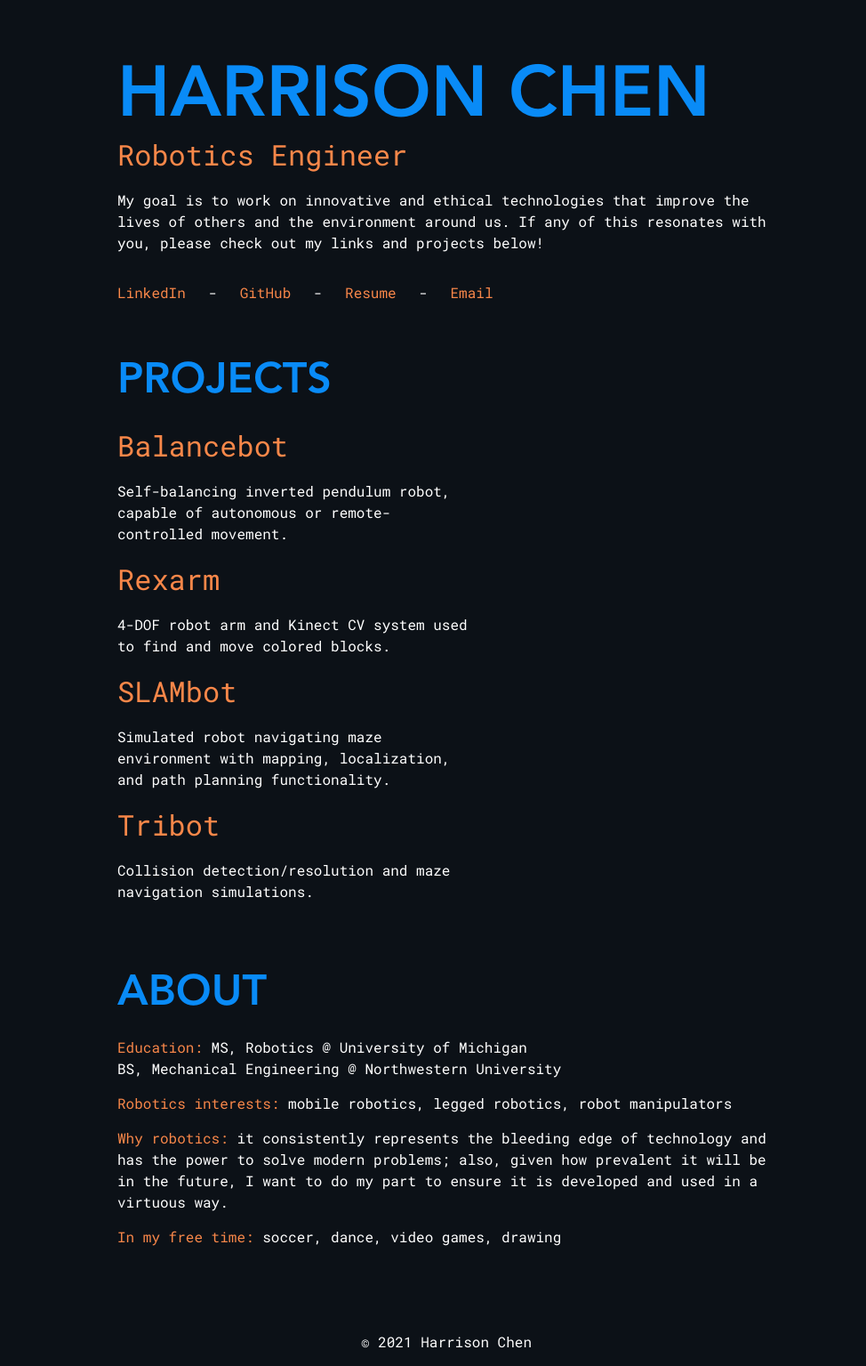
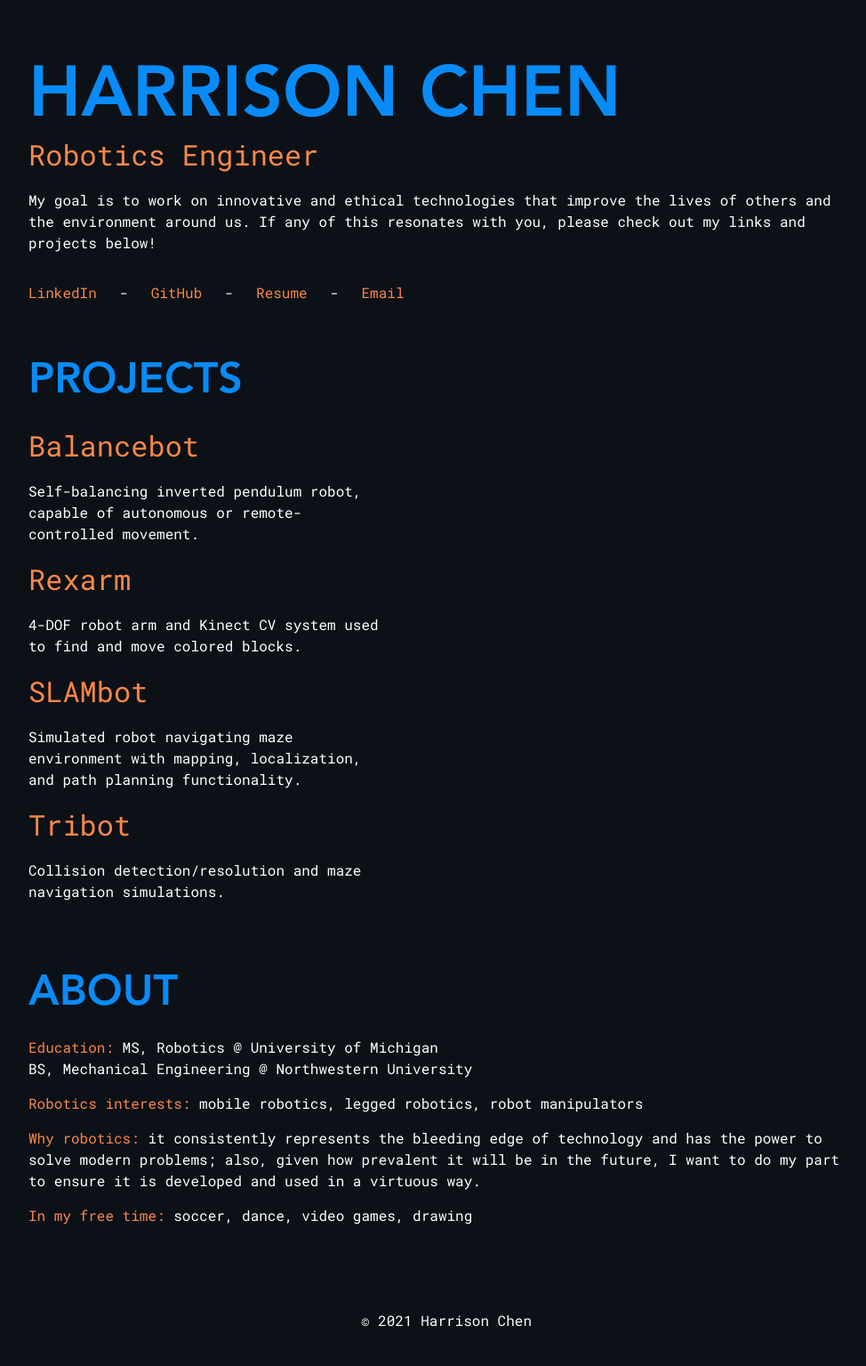
Before and after one commit to chen-harrison/chen-harrison.github.io, a Jekyll site: the page built from index.md, in a window 1280 px wide. Shown: the whole page at 89% size, without its empty margins (138-1112 px from the left). Built offline with Jekyll 4.4.1, drawn with Linux system fonts in a browser that asks for light colours; after the commit the page ends 1511 px from its top, so only the background shows below that.

Commit message:
increase $content-width

```diff
--- a/_sass/regular.scss
+++ b/_sass/regular.scss
@@ -23,7 +23,7 @@ $grey-color-dark:  darken($grey-color, 25%) !default;
 $table-text-align: left !default;
 
 // Width of the content area
-$content-width:    800px !default;
+$content-width:    1000px !default;
 
 $on-palm:          600px !default;
 $on-laptop:        800px !default;
```
